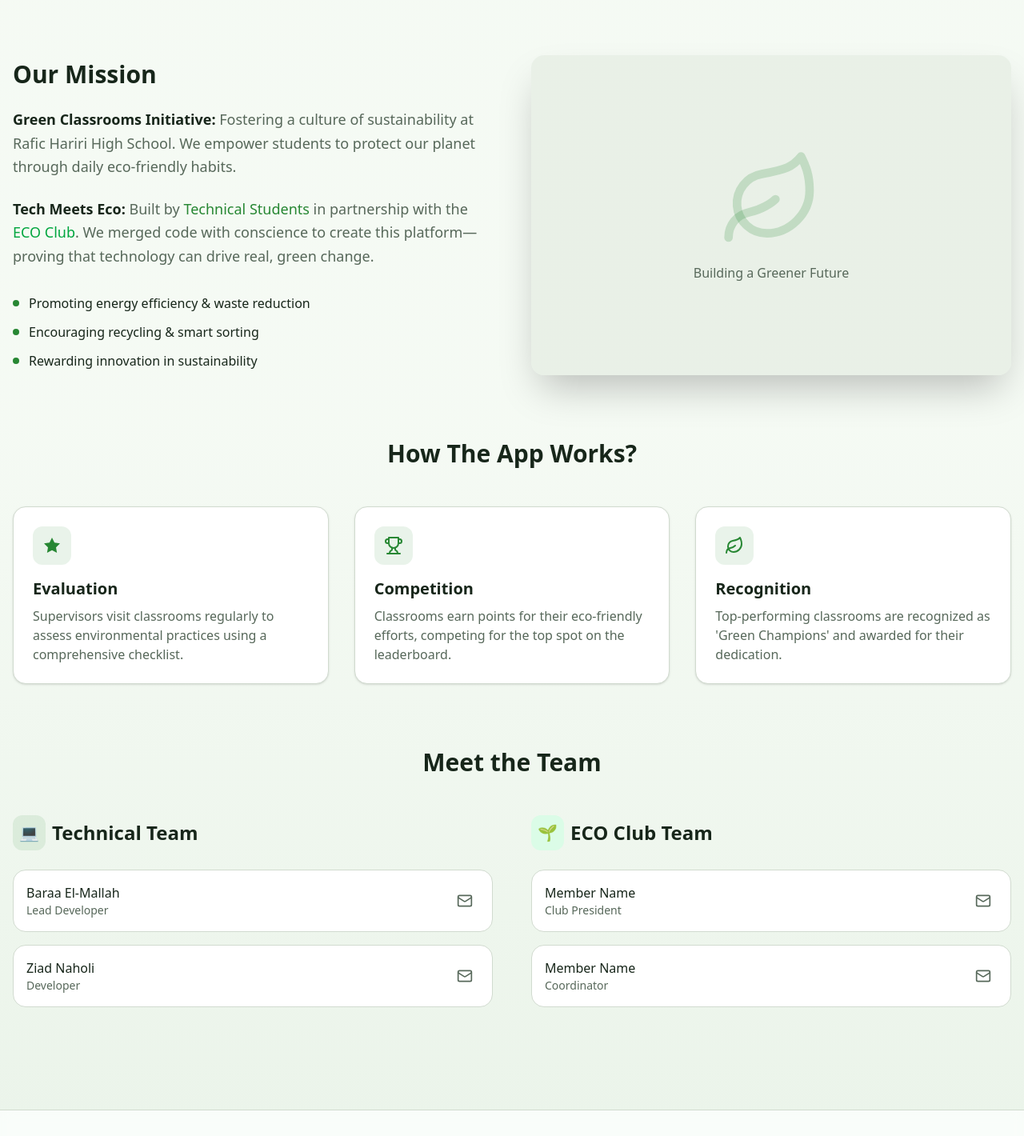
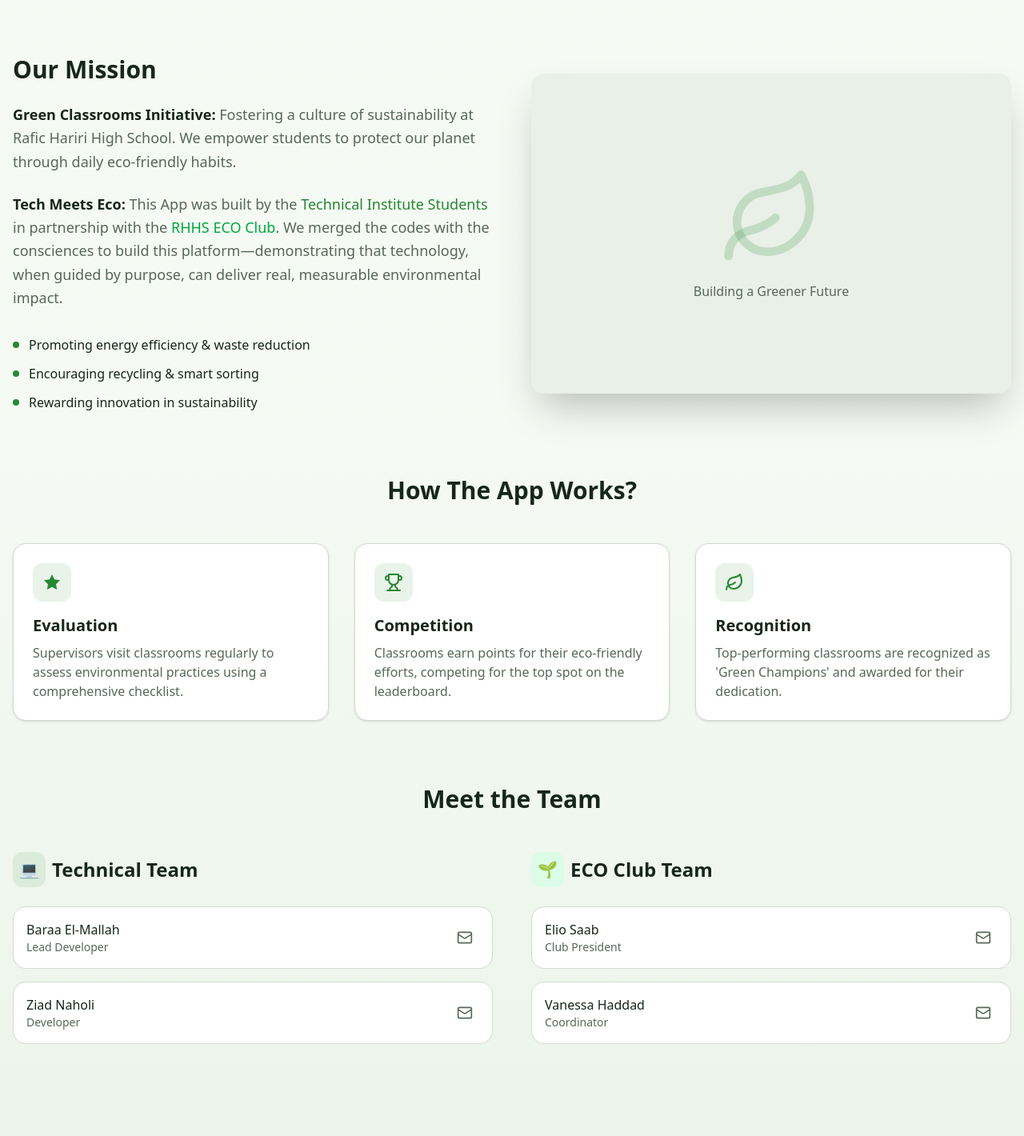
Before and after one commit to baraamallah/rhhs-classroom-champion-app, a Next.js app: page /about in a window 1280 px wide. Shown: the part 341-1761 px from the top of the page at 80% size. Built offline with nearby package versions, Linux system fonts and the light colour scheme; no server answers.

Commit message:
Text Edits

```diff
--- a/app/about/page.tsx
+++ b/app/about/page.tsx
@@ -49,7 +49,7 @@ export default function AboutPage() {
                                 <span className="font-semibold text-foreground">Green Classrooms Initiative:</span> Fostering a culture of sustainability at Rafic Hariri High School. We empower students to protect our planet through daily eco-friendly habits.
                             </p>
                             <p>
-                                <span className="font-semibold text-foreground">Tech Meets Eco:</span> Built by <span className="text-primary font-medium">Technical Students</span> in partnership with the <span className="text-green-600 font-medium">ECO Club</span>. We merged code with conscience to create this platform—proving that technology can drive real, green change.
+                                <span className="font-semibold text-foreground">Tech Meets Eco:</span> This App was built by the <span className="text-primary font-medium">Technical Institute Students</span> in partnership with the <span className="text-green-600 font-medium">RHHS ECO Club</span>. We merged the codes with the consciences to build this platform—demonstrating that technology, when guided by purpose, can deliver real, measurable environmental impact.
                             </p>
                         </div>
 
@@ -173,8 +173,8 @@ export default function AboutPage() {
                             </h3>
                             <div className="grid gap-4">
                                 {[
-                                    { name: "Member Name", role: "Club President", email: "president@example.com" },
-                                    { name: "Member Name", role: "Coordinator", email: "coordinator@example.com" },
+                                    { name: "Elio Saab", role: "Club President", email: "elio.saab@rhhs.edu.lb" },
+                                    { name: "Vanessa Haddad", role: "Coordinator", email: "Vanessa.AlHaddad@rhhs.edu.lb" },
                                 ].map((member, index) => (
                                     <motion.div
                                         key={index}
--- a/components/dashboard-header.tsx
+++ b/components/dashboard-header.tsx
@@ -39,7 +39,7 @@ export function DashboardHeader({ user }: DashboardHeaderProps) {
               <LeafIcon className="h-6 w-6 text-primary-foreground" />
             </div>
             <div>
-              <h1 className="text-xl font-bold text-foreground">ECO Club</h1>
+              <h1 className="text-xl font-bold text-foreground">RHHS ECO Club</h1>
               <p className="text-xs text-muted-foreground">
                 {user.role === "super_admin" || user.role === "admin" ? "Admin Dashboard" : "Supervisor Dashboard"}
               </p>
```
